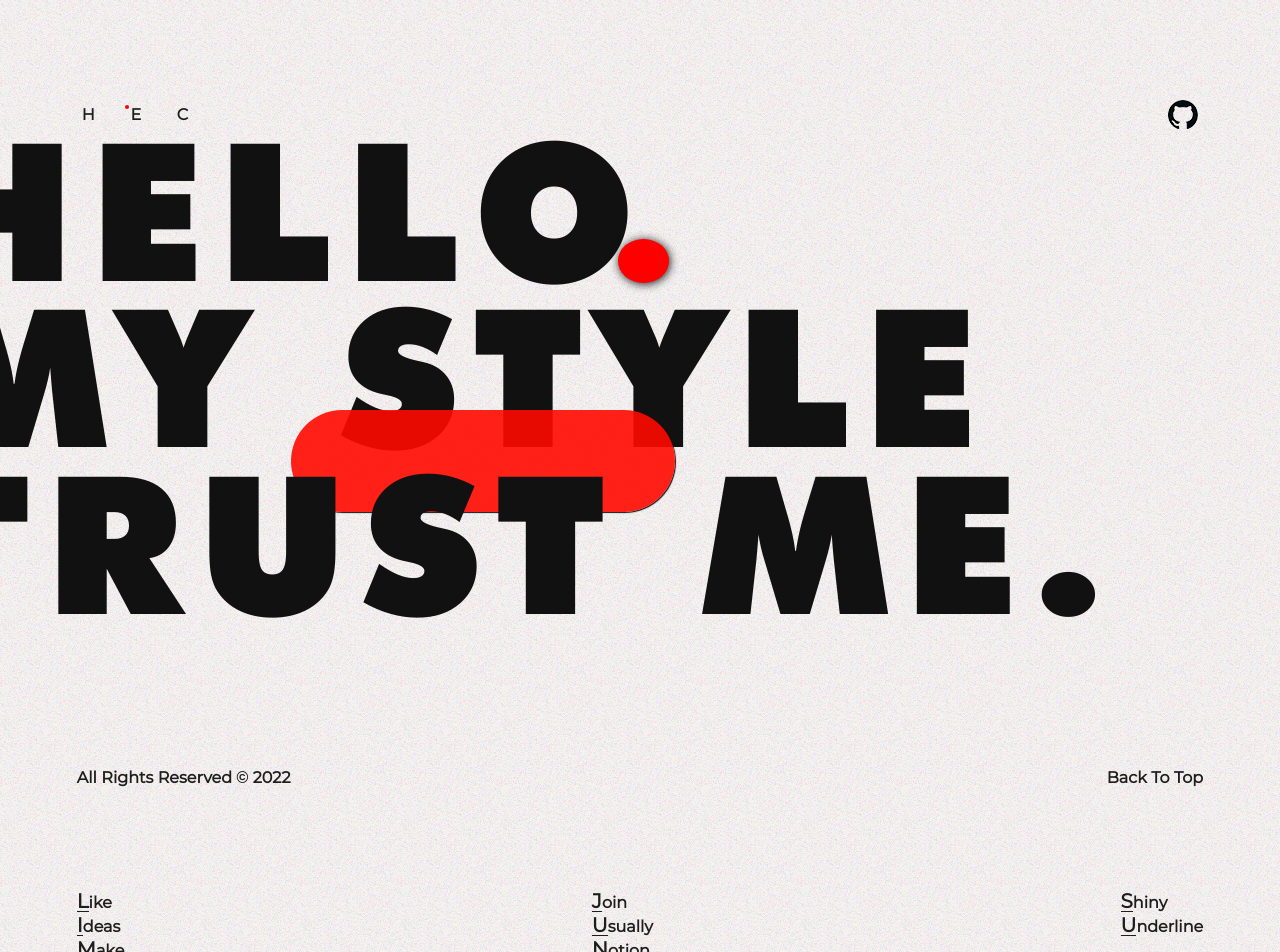
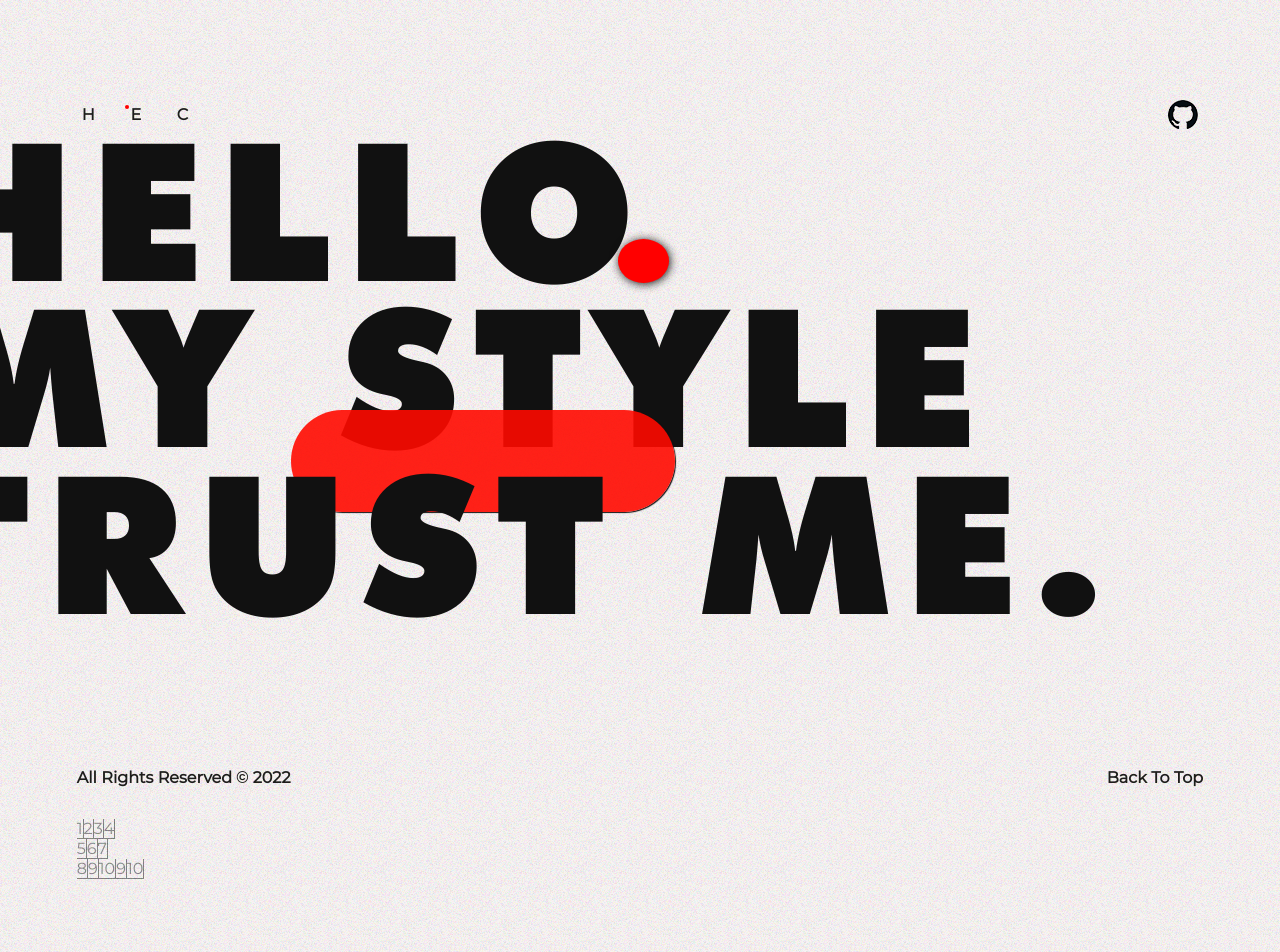
Before and after one commit to mkit-5ain/Vue-folio, a Vue app in the folder frontend/: page /experience in a window 1280 px wide. Shown: the top 952 px of the page. Built offline with nearby package versions, Linux system fonts and the light colour scheme; the HTML template or start-up script is replaced by a standard one.

Commit message:
[update] 페이지 레이아웃 작업

```diff
--- a/frontend/src/pages/Experience.vue
+++ b/frontend/src/pages/Experience.vue
@@ -1,7 +1,26 @@
 <template>
     <section id="exp">
         <ui-prologue/>
-        <section class="component__style"></section>
+        <section class="work__list component__style">
+            <ul class="list__wrap">
+                <li class="item">1</li>
+                <li class="item">2</li>
+                <li class="item">3</li>
+                <li class="item">4</li>
+            </ul>
+            <ul class="list__wrap">
+                <li class="item">5</li>
+                <li class="item">6</li>
+                <li class="item">7</li>
+            </ul>
+            <ul class="list__wrap">
+                <li class="item">8</li>
+                <li class="item">9</li>
+                <li class="item">10</li>
+                <li class="item">9</li>
+                <li class="item">10</li>
+            </ul>
+        </section>
     </section>
 </template>
 
@@ -15,5 +34,11 @@
         }
     }
 </script>
-<style lang="scss">
+<style lang="scss" scoped>
+    .work__list {
+        .list__wrap { display: flex;
+            .item { border-bottom: 1px solid #111; border-right: 1px solid #111; }
+        }
+    }
+
 </style>
```
